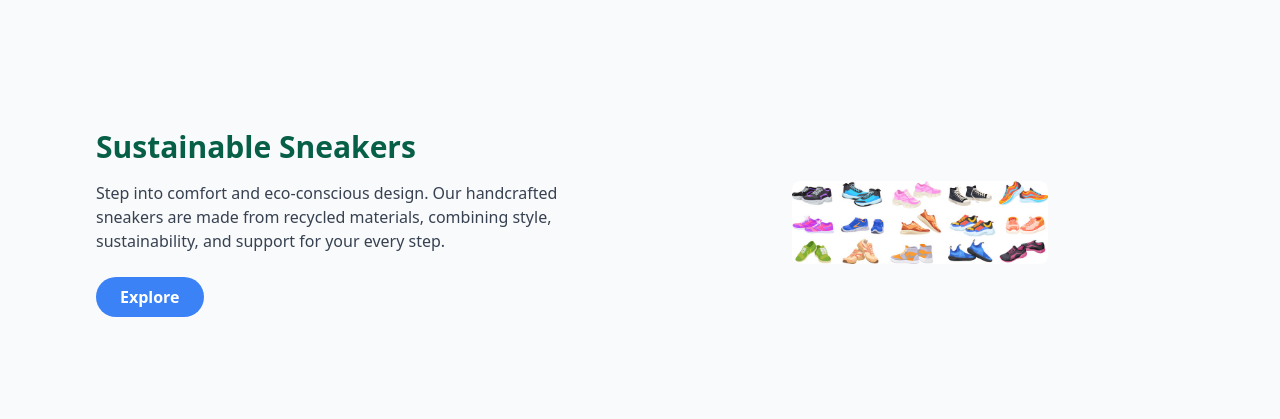
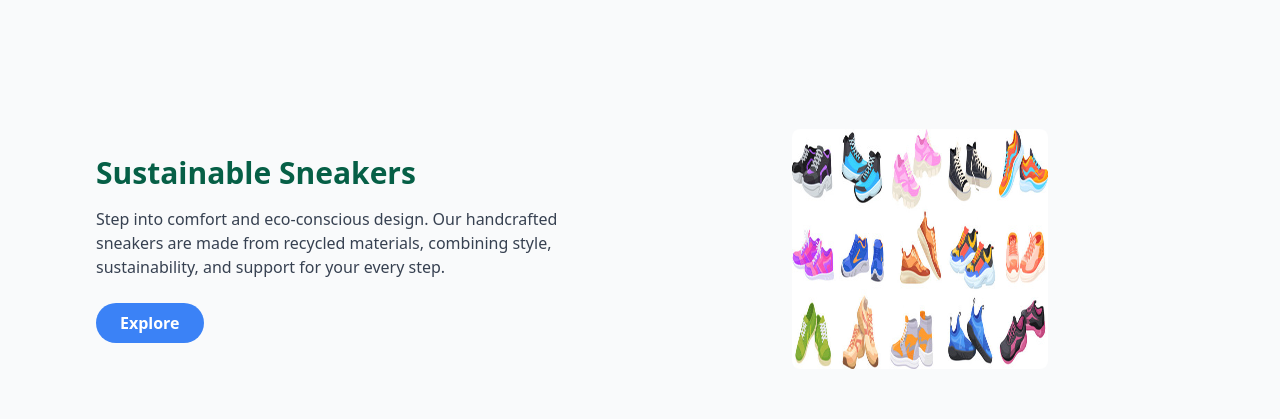
Before and after one commit to mirricoder/Shoehaven, a plain HTML site: page index.html in a window 1280 px wide. Shown: the part 1760-2179 px from the top of the page. Drawn offline with nearby package versions, Linux system fonts and the light colour scheme.

Commit message:
Update index.html

```diff
--- a/index.html
+++ b/index.html
@@ -168,7 +168,7 @@
 
   <!-- Image Content -->
   <div class="flex-1 flex justify-center">
-    <img src="images/Mshoe9.jpg" alt="Eco sneakers" class="w-64 h-43 rounded-lg">
+    <img src="images/Mshoe9.jpg" alt="Eco sneakers" class="w-64 h-60 rounded-lg">
   </div>
 </section>
 <!-- Testimonials Slider -->
```
